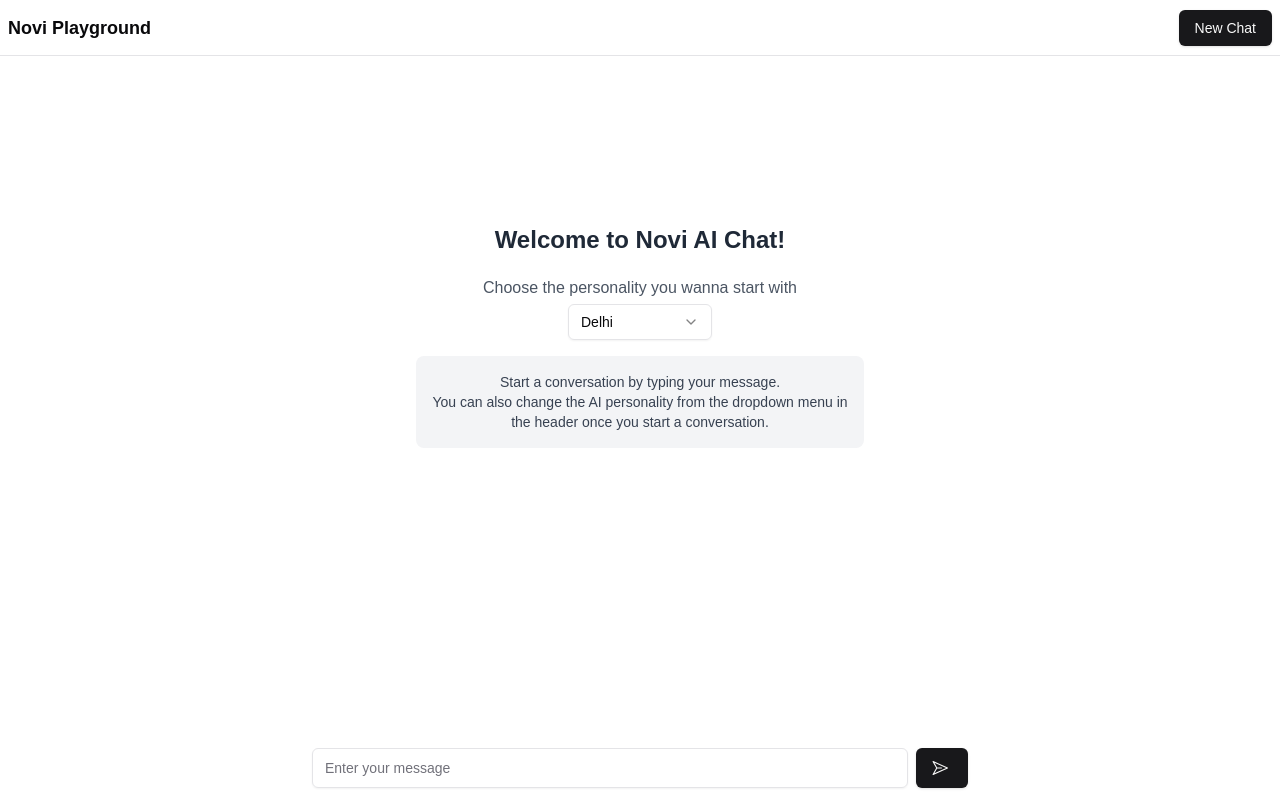
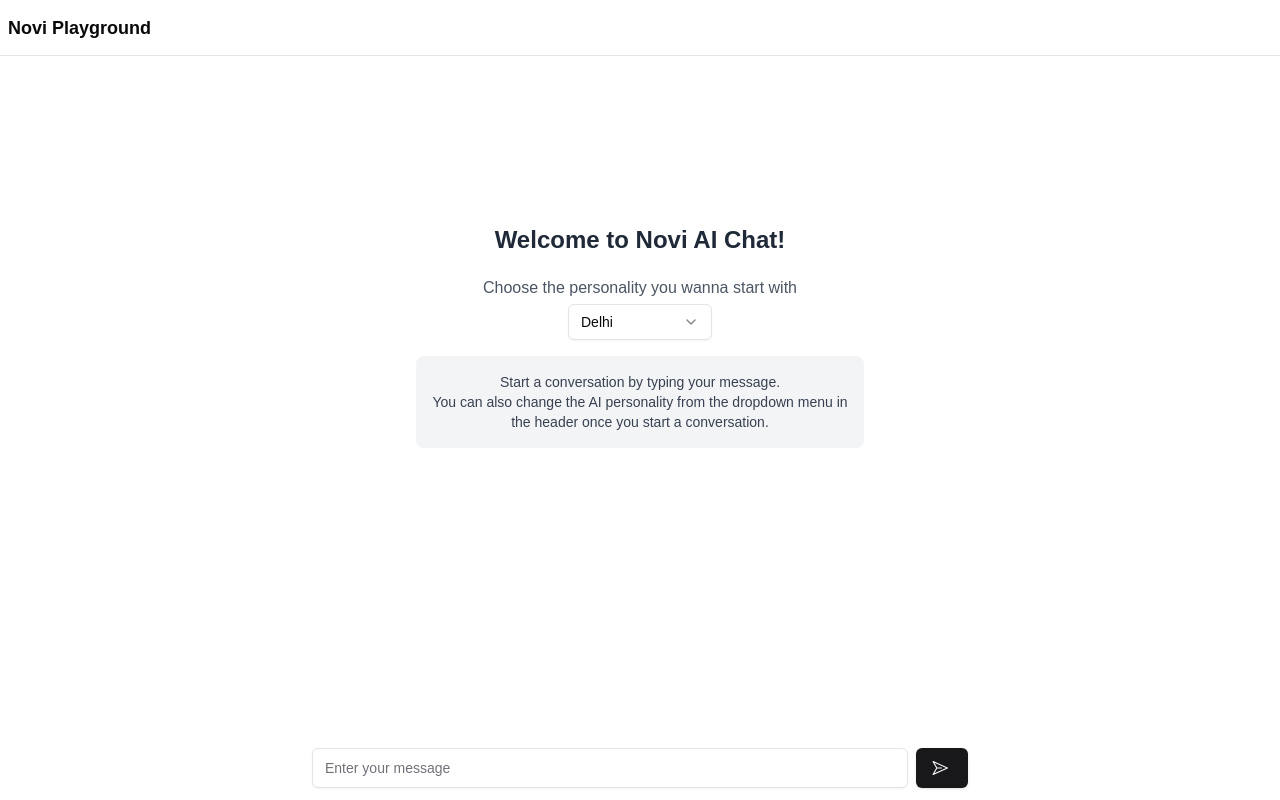
Before and after one commit to tanmaysingewar/CV-chat, a Next.js app: page / in a window 1280 px wide. Built offline with nearby package versions, Linux system fonts and the light colour scheme.

Commit message:
Component conditioning

```diff
--- a/app/page.tsx
+++ b/app/page.tsx
@@ -517,9 +517,10 @@ export default function Home() {
           </div>
           {/* Make first letter capital */}
           {messages.length != 0 && <p className="h-8 text-center mt-[9px] md:mt-[6px] font-bold mb-1 md:mb-0 text-lg">{personality.charAt(0).toUpperCase() + personality.slice(1)} Bot</p>}
+          {messages.length != 0 &&
           <Button className="" onClick={() => newChat()}>
             <p>New Chat</p>
-          </Button>
+          </Button>}
         </header>
         <ScrollArea
           className="flex-1 max-w-2xl w-full mx-auto px-2 md:mb-0"
```
